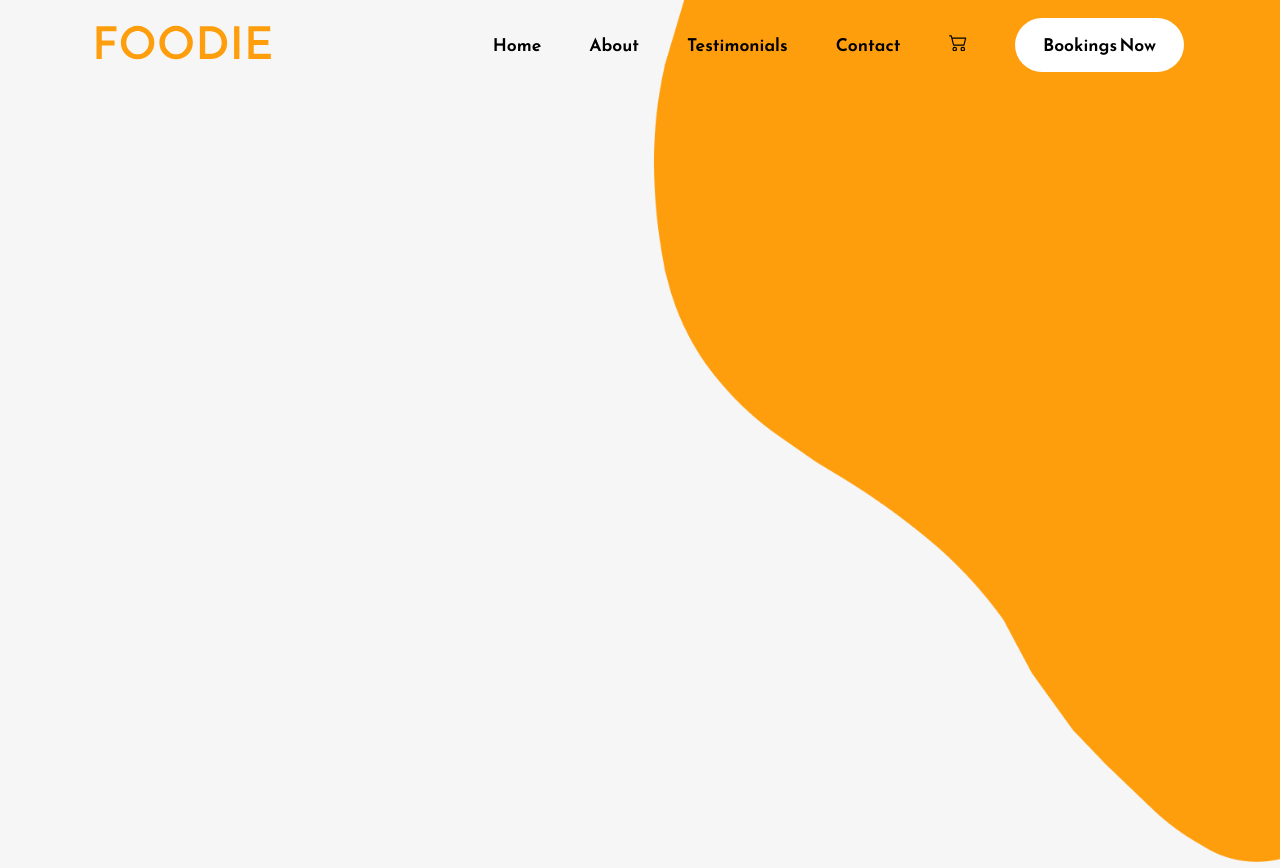
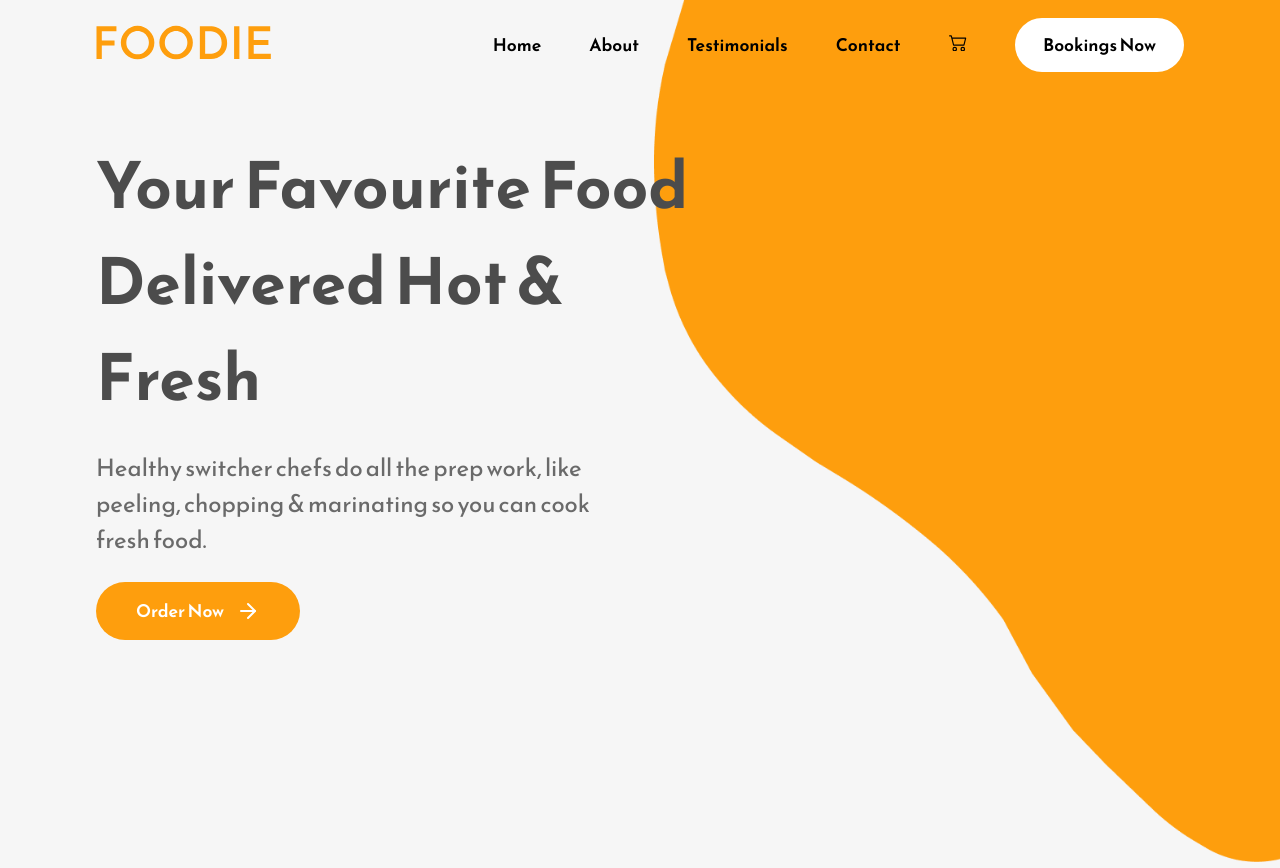
Before and after one commit to jDo0/landing-page-site-practice, a React (Create React App) app: page / in a window 1280 px wide. Shown: the top 868 px of the page. Built offline with nearby package versions, Linux system fonts and the light colour scheme.

Commit message:
Add home page text and order button

```diff
--- a/src/Components/Home.js
+++ b/src/Components/Home.js
@@ -12,6 +12,17 @@ const Home = () => {
           <div className="home-bannerImage-container">
             <img src={BannerBackground} alt=" banner background image" />
           </div>
+          <div className="home-text-section">
+            <h1 className="primary-heading">
+              Your Favourite Food Delivered Hot & Fresh
+            </h1>
+            <p className="primary-text">
+              Healthy switcher chefs do all the prep work, like peeling, chopping & marinating so you can cook fresh food.
+            </p>
+            <button className="secondary-button">
+              Order Now <FiArrowRight />
+            </button>
+          </div>
         </div>
     </div>
   )
```
